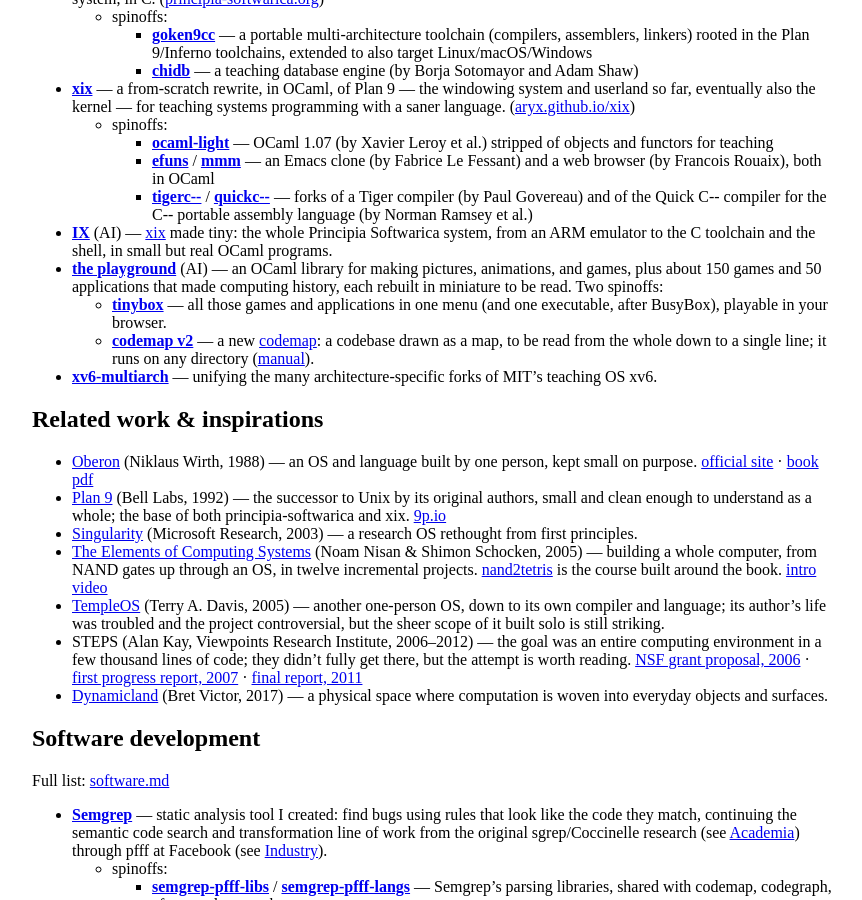
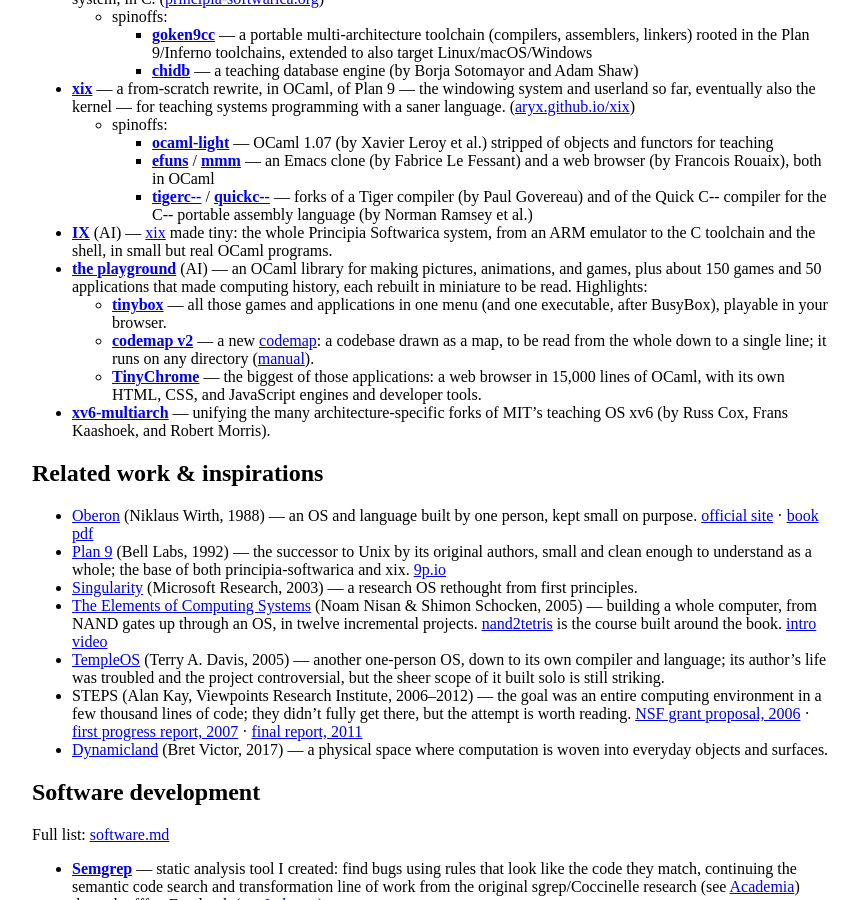
Before and after one commit to aryx/aryx.github.io, a Jekyll site: the page built from README.md, in a window 1280 px wide and 900 px high, scrolled down 766 px. Shown: the whole window, without its empty margins (208-1070 px from the left). Built offline with Jekyll 4.4.1, drawn with Linux system fonts in a browser that asks for light colours; our own code applies the rules of GitHub Pages for plain Markdown files.

Commit message:
README.md, software.md: TinyChrome as a playground highlight; credit xv6's authors
Co-Authored-By: Claude Opus 5.5 (1M context) <noreply@anthropic.com>

```diff
--- a/README.md
+++ b/README.md
@@ -68,15 +68,19 @@ direction: I choose the design and review, the AI writes the lines.
   in small but real OCaml programs.
 - **[the playground](https://github.com/aryx/ocaml-elm-playground)** (AI) — an OCaml library for
   making pictures, animations, and games, plus about 150 games and 50 applications that made
-  computing history, each rebuilt in miniature to be read. Two spinoffs:
+  computing history, each rebuilt in miniature to be read. Highlights:
   - **[tinybox](https://aryx.github.io/ocaml-elm-playground/tinybox.html)** — all those games
     and applications in one menu (and one executable, after BusyBox), playable in your browser.
   - **[codemap v2](https://aryx.github.io/ocaml-elm-playground/codemap.html)** — a new
     [codemap](https://github.com/aryx/codemap): a codebase drawn as a map, to be read from the
     whole down to a single line; it runs on any directory
     ([manual](https://github.com/aryx/ocaml-elm-playground/blob/master/docs/manual/codemap.md)).
+  - **[TinyChrome](https://aryx.github.io/ocaml-elm-playground/apps/internet/TinyChrome.html)**
+    — the biggest of those applications: a web browser in 15,000 lines of OCaml, with its own
+    HTML, CSS, and JavaScript engines and developer tools.
 - **[xv6-multiarch](https://github.com/aryx/xv6-multiarch)** — unifying the many
-  architecture-specific forks of MIT's teaching OS xv6.
+  architecture-specific forks of MIT's teaching OS xv6 (by Russ Cox, Frans Kaashoek, and Robert
+  Morris).
 
 ## Related work & inspirations
 
```
Also changed, not shown: software.md (+1 -1 lines).
